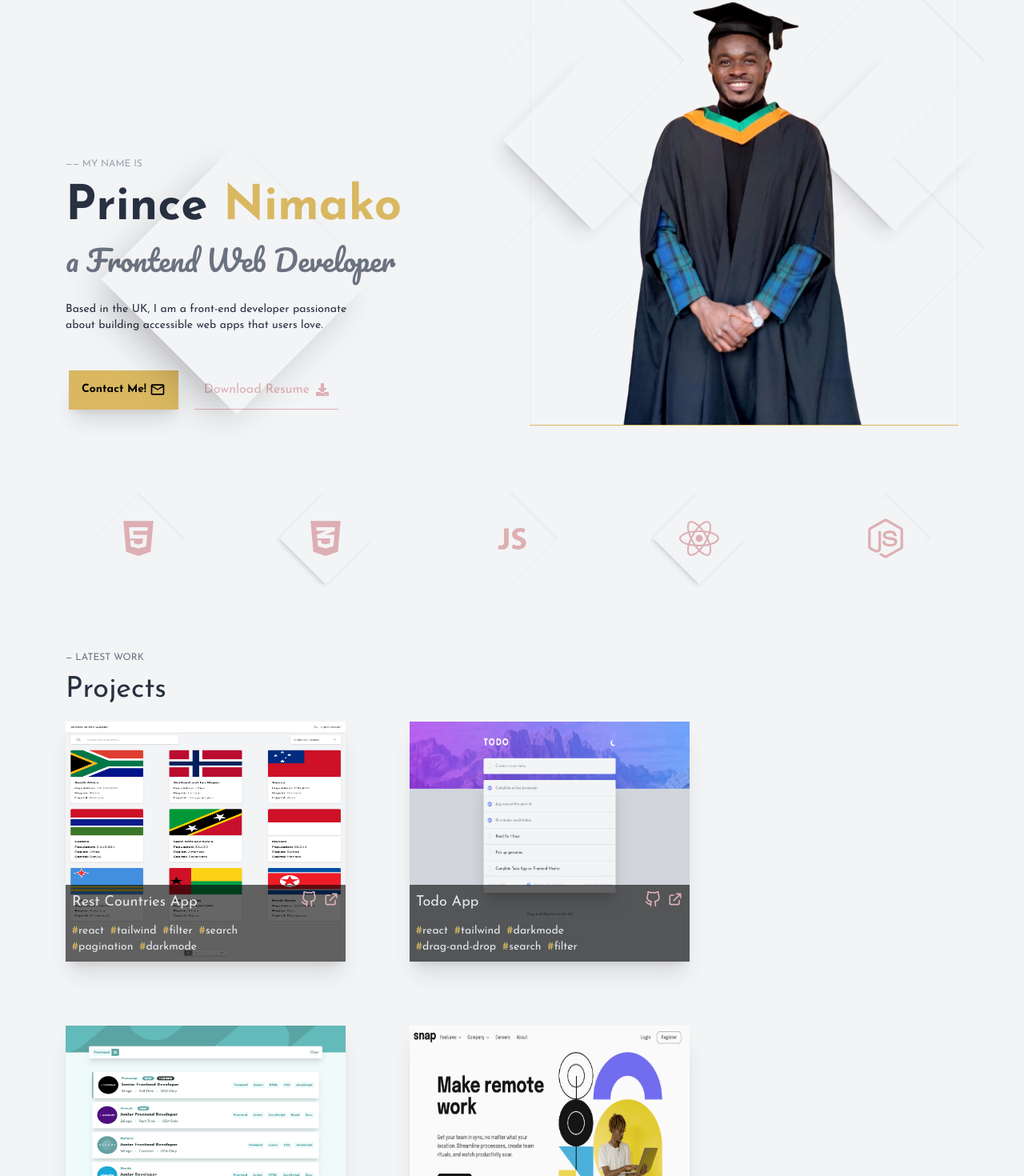
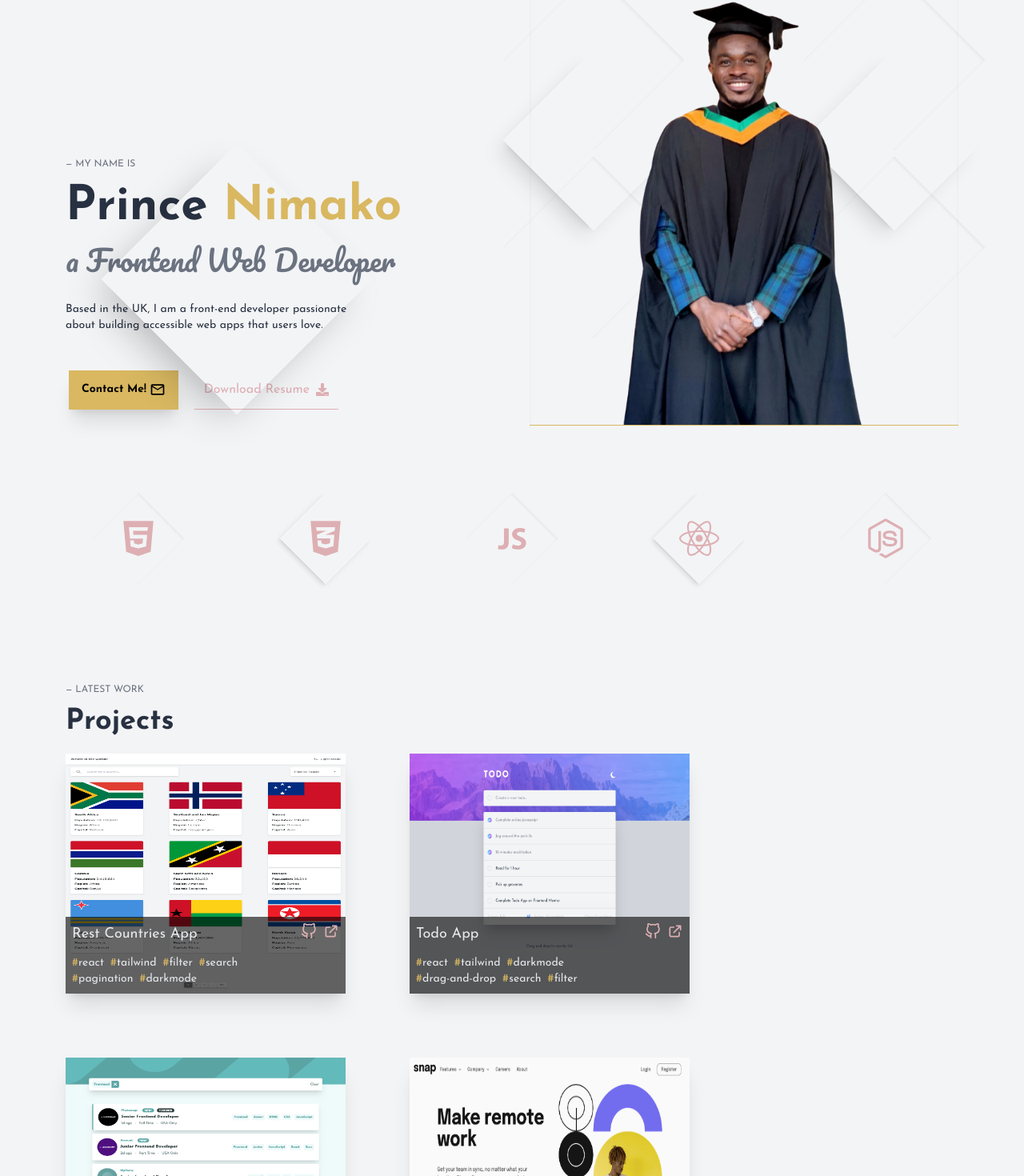
Before and after one commit to nimscodes/nimscodes, a React (Vite) app: page / in a window 1280 px wide. Shown: the part 219-1689 px from the top of the page at 80% size. Built offline with nearby package versions, Linux system fonts and the light colour scheme.

Commit message:
image fix

```diff
--- a/src/components/LeftHero.jsx
+++ b/src/components/LeftHero.jsx
@@ -5,8 +5,8 @@ const LeftHero = () => {
   return (
     <div className=" relative md:w-[48%] flex flex-col justify-end gap-[30px] md:gap-4 mb-5">
       <div className='absolute w-60 h-60 transform rotate-45 shadow-2xl md:top-[75%] md:left-[40%] top-1/2 left-1/2  -translate-x-1/2 -translate-y-1/2 '></div>
-      <span className="text-xs md:text-md text-gray-400 dark:text-gray-600">
-        —— MY NAME IS
+      <span className="text-xs md:text-md text-gray-500">
+        — MY NAME IS
       </span>
       <span className="font-semibold text-4xl md:text-6xl">
         Prince <span className="text-gold-metallic">Nimako</span>
--- a/src/components/ProjectCard.jsx
+++ b/src/components/ProjectCard.jsx
@@ -16,7 +16,7 @@ const ProjectCard = ({ data }) => {
       <img
         src={data.image}
         alt="image"
-        className="w-full h-full transform hover:scale-120 transition-transform duration-300 cursor-pointer"
+        className="w-full h-full transform hover:scale-[120%] transition-transform duration-300 cursor-pointer"
       />
       <div className="w-full p-2 absolute bottom-0 flex justify-between text-gray-200 bg-black/60 ">
         <div className="flex flex-col gap-3">
--- a/src/components/Projects.jsx
+++ b/src/components/Projects.jsx
@@ -8,10 +8,10 @@ const Projects = () => {
   })
 
   return (
-    <div className='flex flex-col gap-5 my-[50px]'>
+    <div className='flex flex-col gap-5 my-[50px] py-10'>
       <div className='space-y-3'>
         <h3 className='text-xs text-gray-500'>— LATEST WORK</h3>
-        <h1 className='text-4xl'>Projects </h1>
+        <h1 className='text-4xl font-semibold'>Projects </h1>
       </div>
       <div className='flex gap-20 flex-wrap'>
         {renderedProjects}
--- a/src/data.json
+++ b/src/data.json
@@ -4,7 +4,7 @@
     "name": "Rest Countries App",
     "live": "https://countries-app-flax-chi.vercel.app/",
     "github": "https://github.com/nimscodes/countries-app",
-    "image": "src/assets/rest-countries.png",
+    "image": "/src/assets/rest-countries.png",
     "tags": ["react", "tailwind", "filter", "search", "pagination", "darkmode"]
   },
   {
@@ -12,7 +12,7 @@
     "name": "Todo App",
     "live": "https://nimscodes.github.io/todo-main/",
     "github": "https://github.com/nimscodes/todo-main",
-    "image": "src/assets/todo-app.png",
+    "image": "/src/assets/todo-app.png",
     "tags":["react", "tailwind", "darkmode", "drag-and-drop", "search", "filter"]
   },
   {
@@ -20,7 +20,7 @@
     "name": "Job Listings App",
     "live": "https://job-lisiting-app.vercel.app/",
     "github": "https://github.com/nimscodes/job-lisiting-app",
-    "image": "src/assets/job-listing-app.png",
+    "image": "/src/assets/job-listing-app.png",
     "tags": ["react", "tailwind", "filter"]
   },
   {
@@ -28,7 +28,7 @@
     "name": "Navigation Dropdown",
     "live": "https://navigation-dropdown.vercel.app/",
     "github": "https://github.com/nimscodes/navigation-dropdown",
-    "image": "src/assets/navigation-dropdwon.png",
+    "image": "/src/assets/navigation-dropdwon.png",
     "tags": ["react", "navigation", "tailwind", "dropdown"]
   }
 
```
